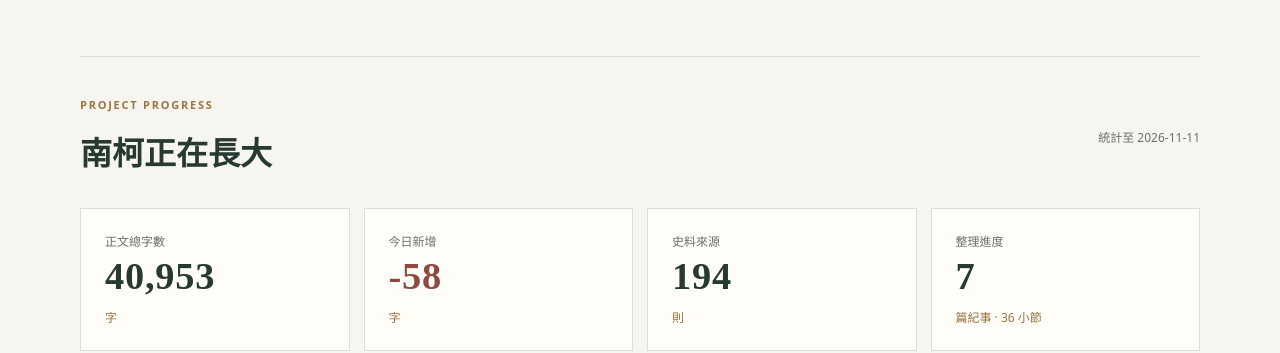
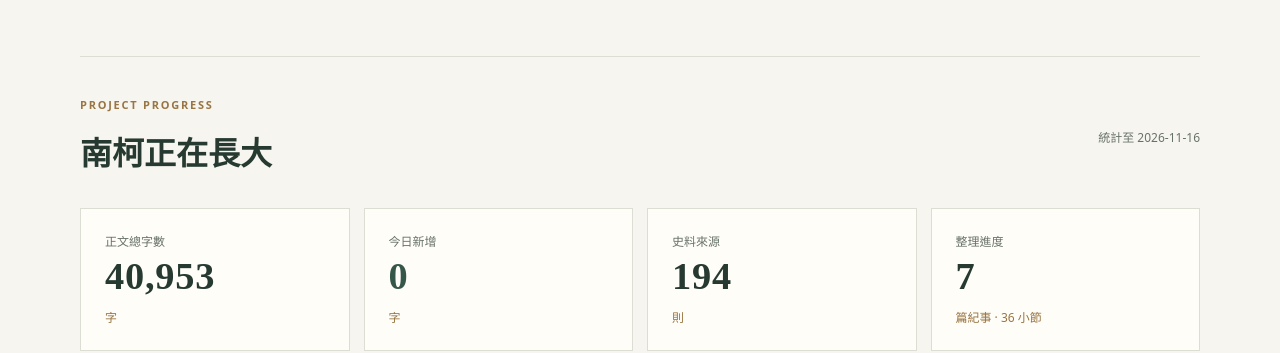
Before and after one commit to kevinkcko8-svg/nanko, a plain HTML site: page index.html in a window 1280 px wide. Shown: the part 1092-1445 px from the top of the page. Drawn offline with Linux system fonts and the light colour scheme.

Commit message:
Rebuild public pages from site-data.json

```diff
--- a/index.html
+++ b/index.html
@@ -10,10 +10,10 @@
 <section class="hero wrap"><div><p class="eyebrow">中國歷史 · 紀事本末 · 史料共讀</p><h1>循一事讀歷史，<br>據一書尋來處。</h1><p class="lead">南柯紀事是一個持續編纂的歷史閱讀計畫。<br>把事件的來龍去脈寫在一起，也把所據史料攤開，<br class="wide-only">邀你一起讀、提問、辨析。</p><div class="actions"><a class="button" href="contents.html">從西周開始讀 <span>↗</span></a><a class="button secondary" href="community.html">找人一起聊歷史</a></div><p class="hero-note">目前收錄 7 篇紀事 · 36 個小節 · 正文與史料對讀</p></div><div class="hero-art" aria-hidden="true"><span class="art-label">南柯藏讀 · 周</span><div class="vertical-poem">序時記事<br>逐事而書</div><div class="art-line"></div><span class="art-seal"><span>南柯</span><span>紀事</span></span><span class="art-bottom">讀史，也尋同好。</span></div></section>
 <section class="wrap section editorial-method" aria-labelledby="editorial-method-title"><div class="section-heading"><div><p class="eyebrow">HOW THIS SITE IS COMPILED</p><h2 id="editorial-method-title">關於編纂方式</h2></div></div><div class="method-content"><p>我嘗試採用紀事本末體的方式，盡量依照時間順序，先按時代分「紀」，再在各個大紀事之下劃分若干小紀事，將不同史書中記載的歷史事件整理在一起，並在網站上附上相關史料，方便閱讀與對照。</p><p>為了盡量避免曲解原意，正文大多保留古籍原文的字句，再加以整合與編排。若不同史料的記載有所牴牾，目前原則上暫以正史為準，其餘說法則以「或曰」的形式呈現。</p></div></section>
 <section class="wrap section progress-section" aria-labelledby="progress-title">
-  <div class="section-heading"><div><p class="eyebrow">PROJECT PROGRESS</p><h2 id="progress-title">南柯正在長大</h2></div><span class="progress-date">統計至 2026-11-11</span></div>
+  <div class="section-heading"><div><p class="eyebrow">PROJECT PROGRESS</p><h2 id="progress-title">南柯正在長大</h2></div><span class="progress-date">統計至 2026-11-16</span></div>
   <div class="stats-grid">
     <article class="stat-card"><span>正文總字數</span><strong>40,953</strong><small>字</small></article>
-    <article class="stat-card"><span>今日新增</span><strong class="negative">-58</strong><small>字</small></article>
+    <article class="stat-card"><span>今日新增</span><strong class="positive">0</strong><small>字</small></article>
     <article class="stat-card"><span>史料來源</span><strong>194</strong><small>則</small></article>
     <article class="stat-card"><span>整理進度</span><strong>7</strong><small>篇紀事 · 36 小節</small></article>
   </div>
```
